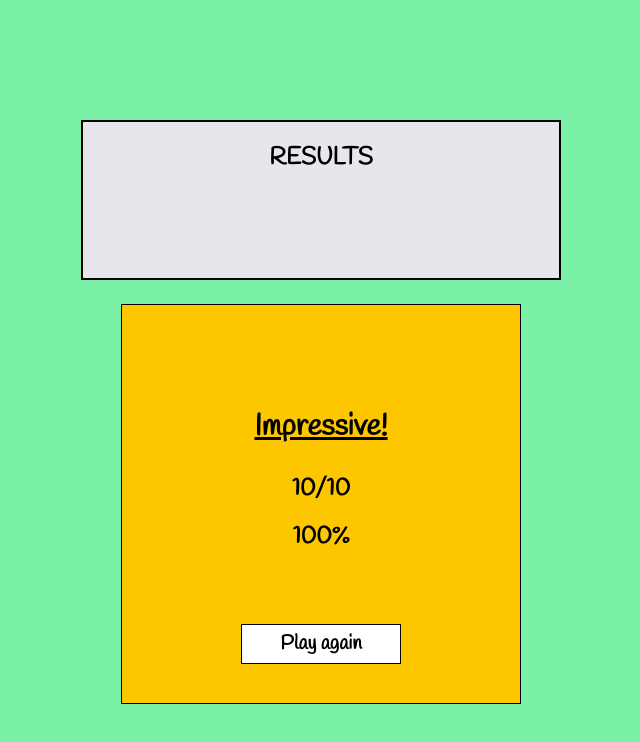
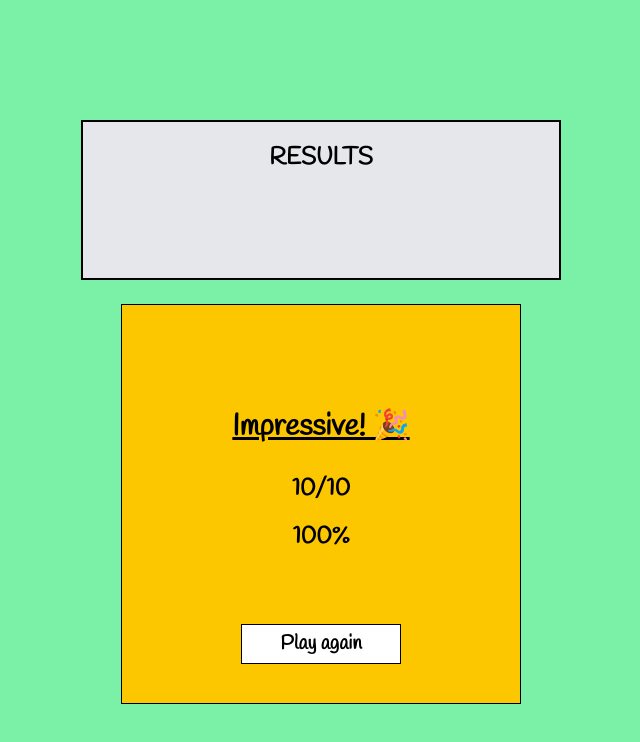
Before and after one commit to smnmnssn/my-react-app, a React (Vite) app: page /resultpage in a window 1280 px wide. Shown: the top 742 px of the page, without its empty margins (319-959 px from the left). Built offline with nearby package versions, Linux system fonts and the light colour scheme; a web font is replaced by a local one.

Commit message:
updated readme and minor styling fixes

```diff
--- a/src/Components/Result/ResultBox.tsx
+++ b/src/Components/Result/ResultBox.tsx
@@ -13,7 +13,7 @@ export default function ResultBox() {
   const percentage = Math.round((score / totalQuestions) * 100);
 
   // Customize message based on result
-  const resultMessage = percentage >= 60 ? "Impressive!" : "Maybe try again?";
+  const resultMessage = percentage >= 60 ? "Impressive! 🎉" : "Maybe try again? 🤓";
 
   return (
     <>
--- a/src/Pages/QuizPage.tsx
+++ b/src/Pages/QuizPage.tsx
@@ -20,18 +20,15 @@ export default function QuizPage() {
   const [score, setScore] = useState(0);
   const [showFeedback, setShowFeedback] = useState(false); // Controls visibility of correct/incorrect feedback
   const navigate = useNavigate();
-
   const hasFetched = useRef(false);
 
-
   useEffect(() => {
-    if (hasFetched.current) return; // ✅ Förhindra att API-anropet körs igen
+    if (hasFetched.current) return; // Prevents API call to run again
 
     const getQuestions = async () => {
-      console.log("Fetching questions...");
       const data = await fetchQuestions();
       setFetchedQuestion(data);
-      hasFetched.current = true; // ✅ Markera att vi har hämtat frågorna
+      hasFetched.current = true; // Flag that the questions have been fetched
     };
 
     getQuestions();
--- a/src/Pages/ResultPage.tsx
+++ b/src/Pages/ResultPage.tsx
@@ -4,7 +4,7 @@ import ResultBox from "../Components/Result/ResultBox";
 export default function ResultPage() {
   return (
     <div className="flex flex-col items-center pt-30">
-      <QuestionTextBox question="RESULTS" />
+      <QuestionTextBox question="RESULTS"/>
       <ResultBox />
     </div>
   );
--- a/src/main.tsx
+++ b/src/main.tsx
@@ -2,5 +2,5 @@ import { createRoot } from "react-dom/client";
 import App from "./App.tsx";
 
 createRoot(document.getElementById("root")!).render(
-    <App />
+    <App /> // <StrictMode> cause double mounting and therefore double fetch of api questions
 );
```
Also changed, not shown: 1 other file (tests, documents, lock files or other folders).
